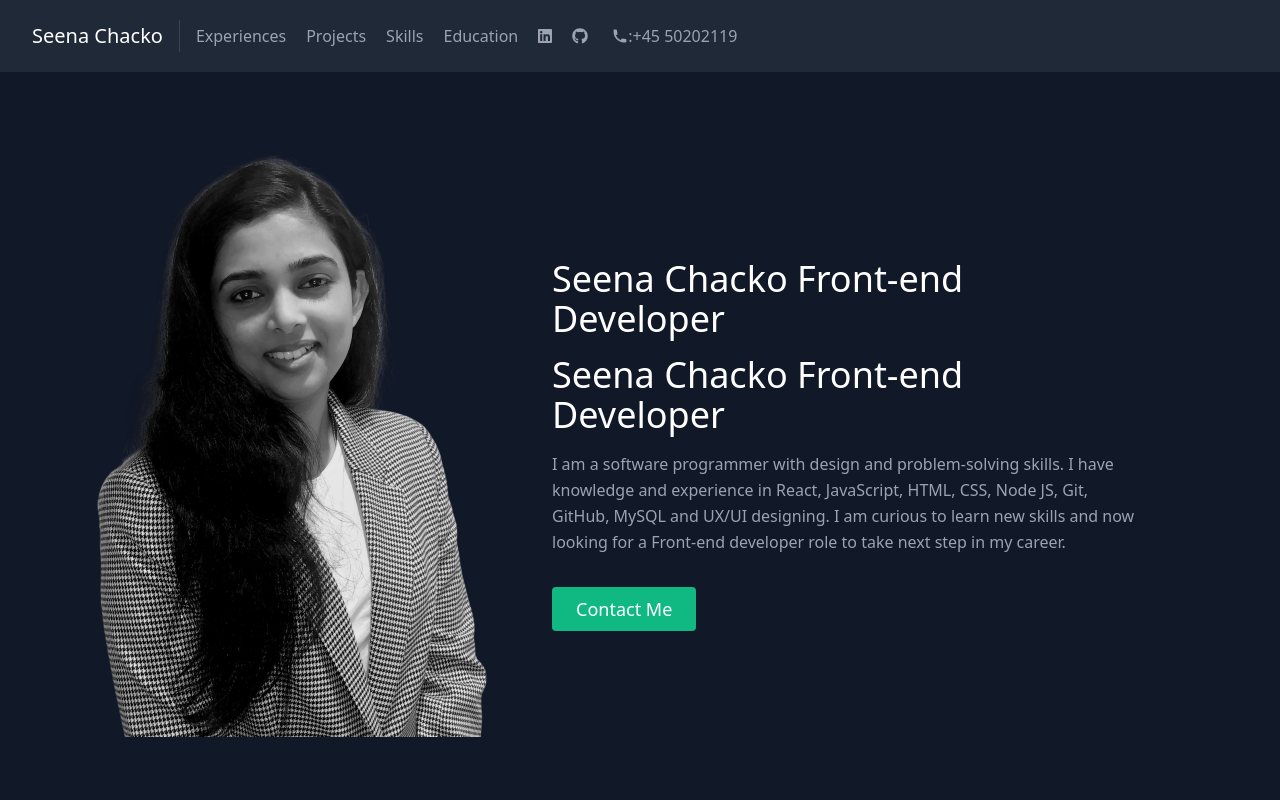
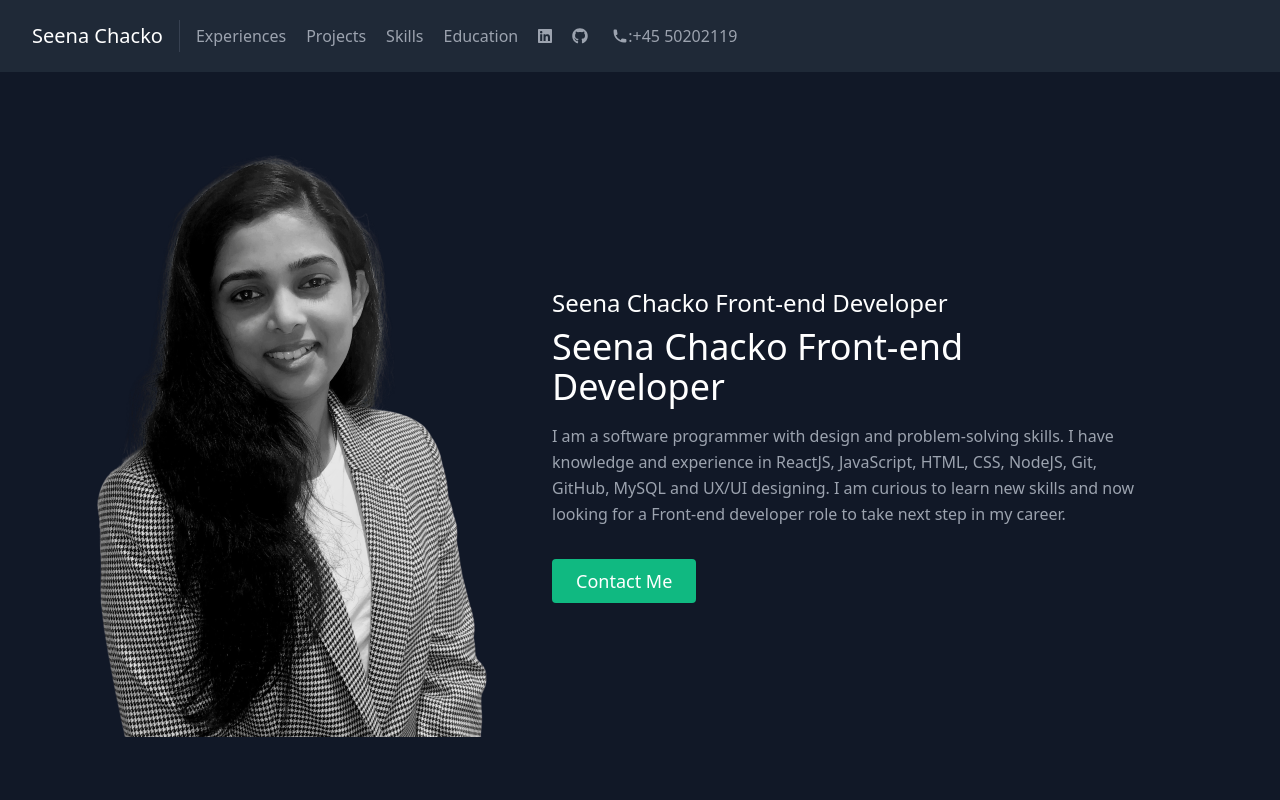
Before and after one commit to seenachacko/my-portfolio, a React (Create React App) app: page / in a window 1280 px wide. Shown: the top 800 px of the page. Built offline with nearby package versions, Linux system fonts and the light colour scheme.

Commit message:
make change

```diff
--- a/src/components/About.js
+++ b/src/components/About.js
@@ -16,7 +16,7 @@ export default function About() {
           />
         </div>
         <div className="lg:flex-grow md:w-1/2 lg:pr-24 md:pr-16 flex flex-col md:items-start md:text-left mb-16 md:mb-0 items-center text-center">
-          <h1 className="title-font sm:text-4xl text-3xl mb-4 font-medium text-white">
+          <h1 className="title-font sm:text-2xl text-1xl mb-2 font-small text-white">
             Seena Chacko
             Front-end Developer
           </h1>
@@ -26,8 +26,7 @@ export default function About() {
           </h2>
           <p className="mb-8 leading-relaxed">
             I am a software programmer with design and problem-solving skills. I
-            have knowledge and experience in React, JavaScript, HTML, CSS, Node
-            JS, Git, GitHub, MySQL and UX/UI designing. I am curious to learn
+            have knowledge and experience in ReactJS, JavaScript, HTML, CSS, NodeJS, Git, GitHub, MySQL and UX/UI designing. I am curious to learn
             new skills and now looking for a Front-end developer role to take
             next step in my career.
           </p>
```
